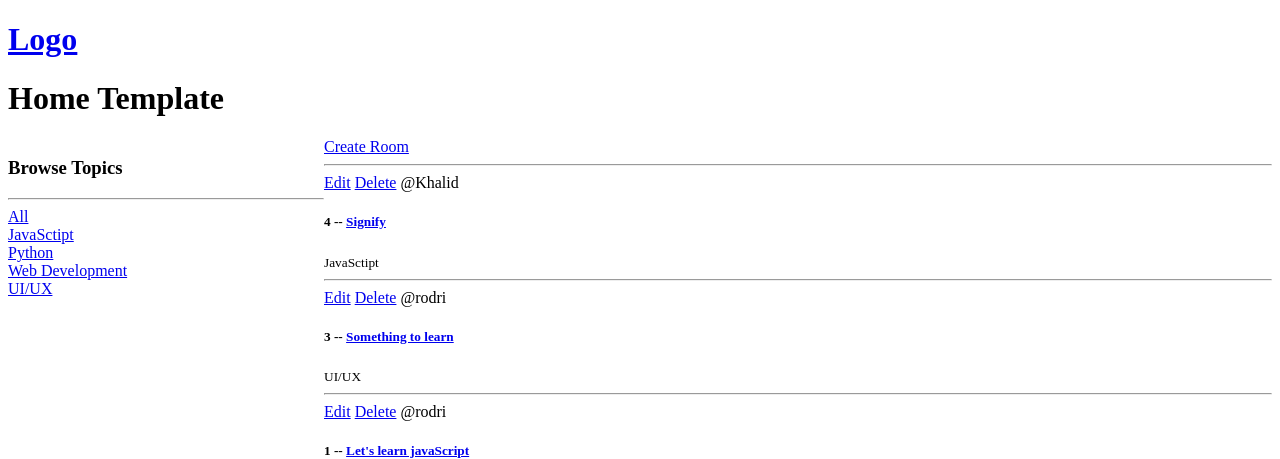
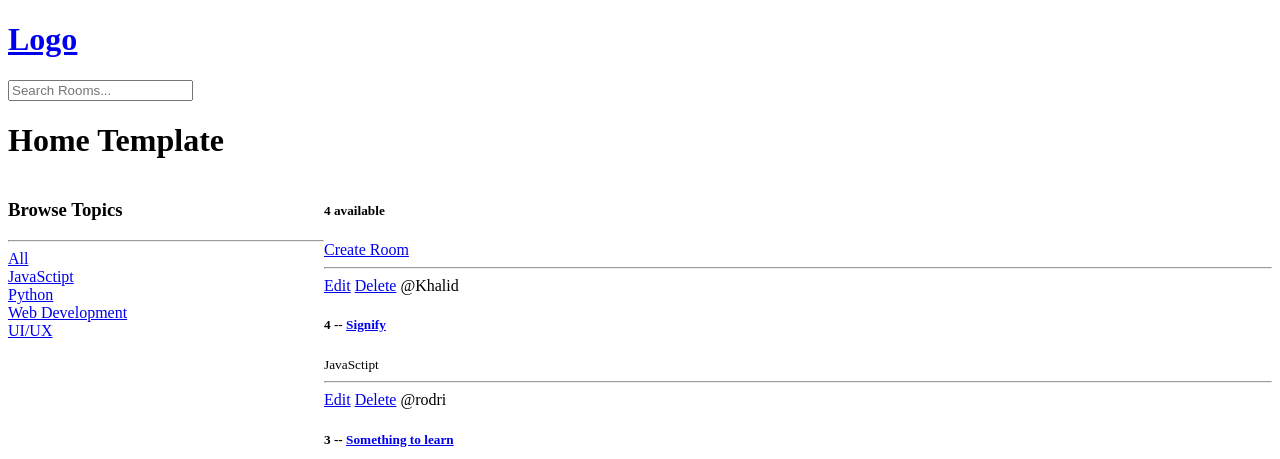
Before and after one commit to KitwanaSh/studyplace_django, a Django app: page / in a window 1280 px wide. Shown: the top 459 px of the page. Run offline with Django 4.2, Linux system fonts and the light colour scheme; data comes from the database, SQL or seed files in the repository.

Commit message:
Feat: Update it

```diff
--- a/base/templates/base/home.html
+++ b/base/templates/base/home.html
@@ -28,6 +28,7 @@
     </div>
 
     <div>
+        <h5>{{ room_count }} available</h5>
         <a href="{% url "create-room" %}">Create Room</a>
         <div>
             {% for room in rooms %}
--- a/base/views.py
+++ b/base/views.py
@@ -1,15 +1,26 @@
 from django.shortcuts import render, redirect
+from django.db.models import Q
 from .models import Room, Topic
 from .forms import RoomForm
 
 def home(request):
     """ Home page """
     q = request.GET.get('q') if request.GET.get('q') != None else ''
-    rooms = Room.objects.filter(topic__name__icontains=q)
+    rooms = Room.objects.filter(
+        Q(topic__name__icontains=q) |
+        Q(name__icontains=q) |
+        Q(description__icontains=q)
+        )
 
     topics = Topic.objects.all()
 
-    context = {'rooms': rooms, 'topics': topics}
+    room_count = rooms.count()
+
+    context = {
+        'rooms': rooms,
+        'topics': topics,
+        'room_count': room_count
+        }
 
     return render(request, "base/home.html", context)
 
--- a/templates/navbar.html
+++ b/templates/navbar.html
@@ -1,3 +1,7 @@
 <a href="#">
     <h1>Logo</h1>
 </a>
+
+<form method="GET" action="{% url 'home' %}">
+    <input type="text" name="q" placeholder="Search Rooms..." />
+</form>
```
